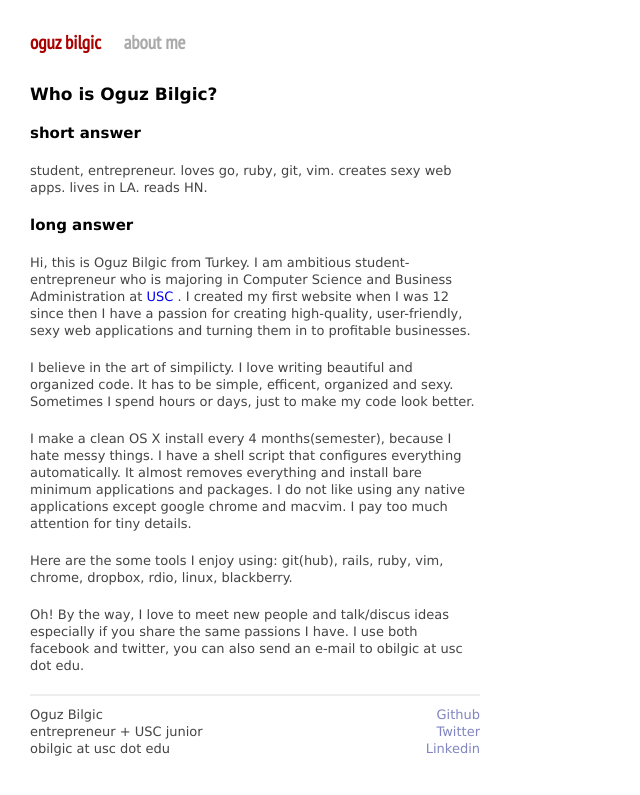
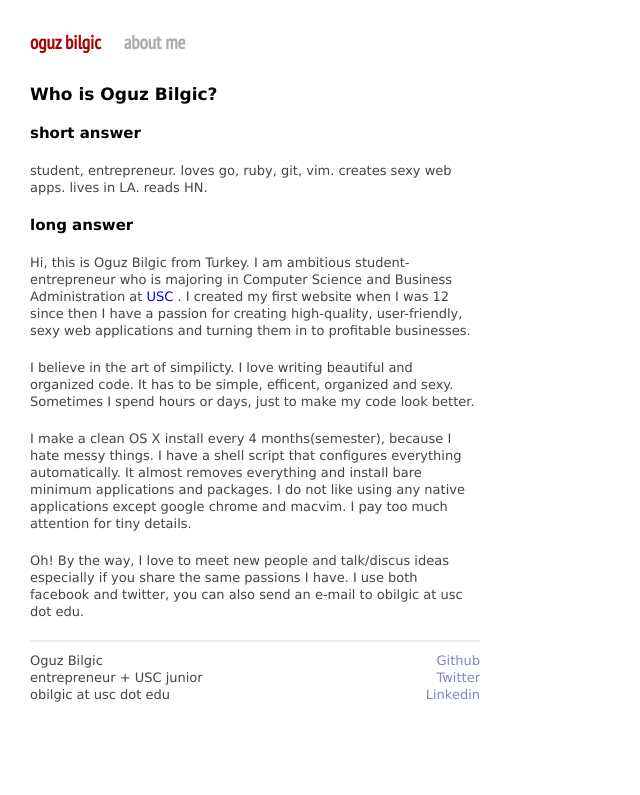
Before and after one commit to oguzbilgic/oguzbilgic.github.com, a Jekyll site: the page built from about.md, in a window 1280 px wide. Shown: the top 795 px of the page, without its empty margins (0-640 px from the left). Built offline with Jekyll 4.4.1, drawn with Linux system fonts in a browser that asks for light colours; Markdown is read by kramdown in place of the engine named in the settings.

Commit message:
Update about.md

```diff
--- a/about.md
+++ b/about.md
@@ -29,9 +29,6 @@ almost removes everything and install bare minimum applications and packages. I
 do not like using any native applications except google chrome and macvim. I
 pay too much attention for tiny details.
 
-Here are the some tools I enjoy using: git(hub), rails, ruby, vim, chrome, dropbox,
-rdio, linux, blackberry.
-
 Oh! By the way, I love to meet new people and talk/discus ideas especially if
 you share the same passions I have. I use both facebook and twitter, you can
 also send an e-mail to obilgic at usc dot edu.
```
